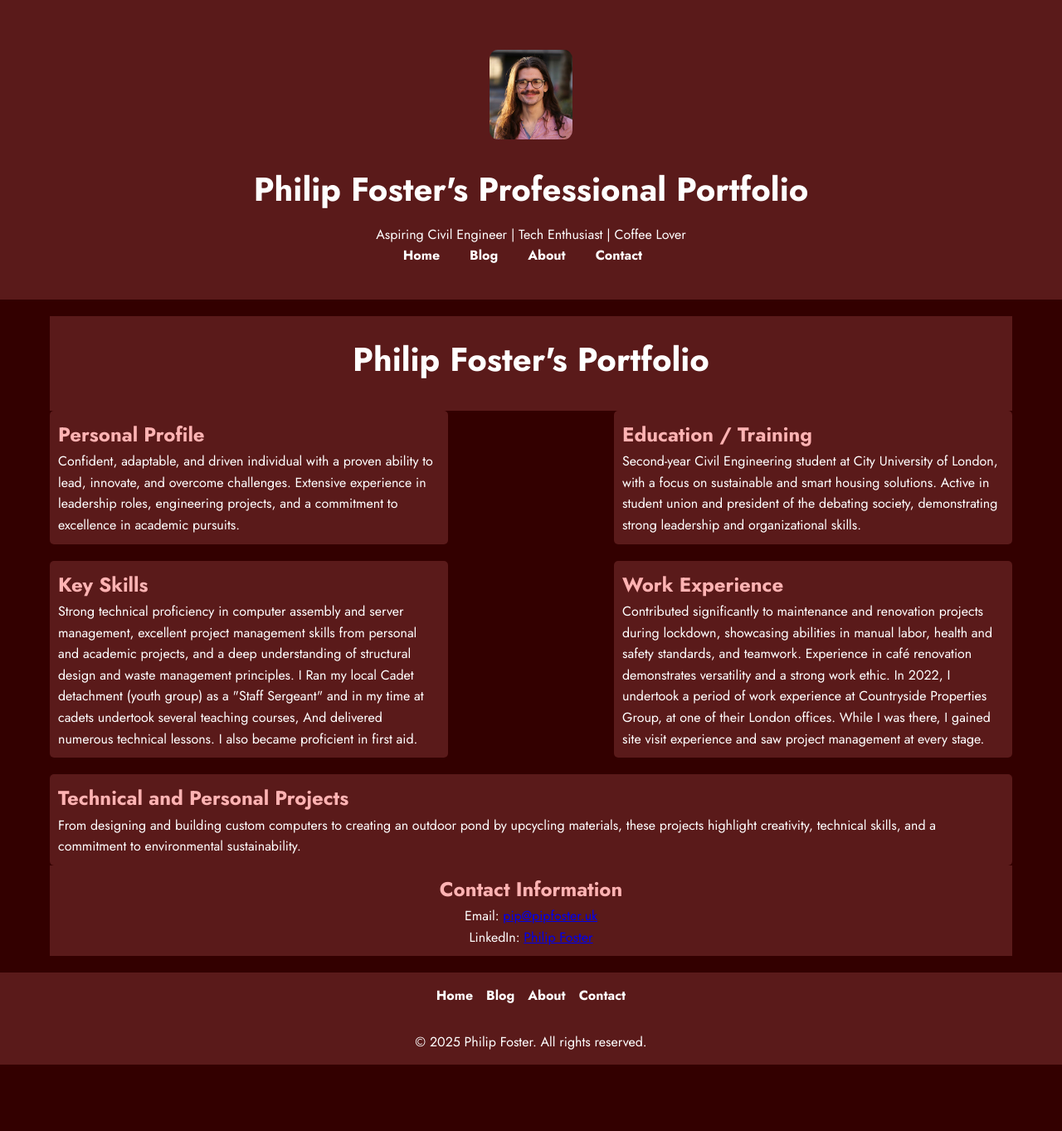
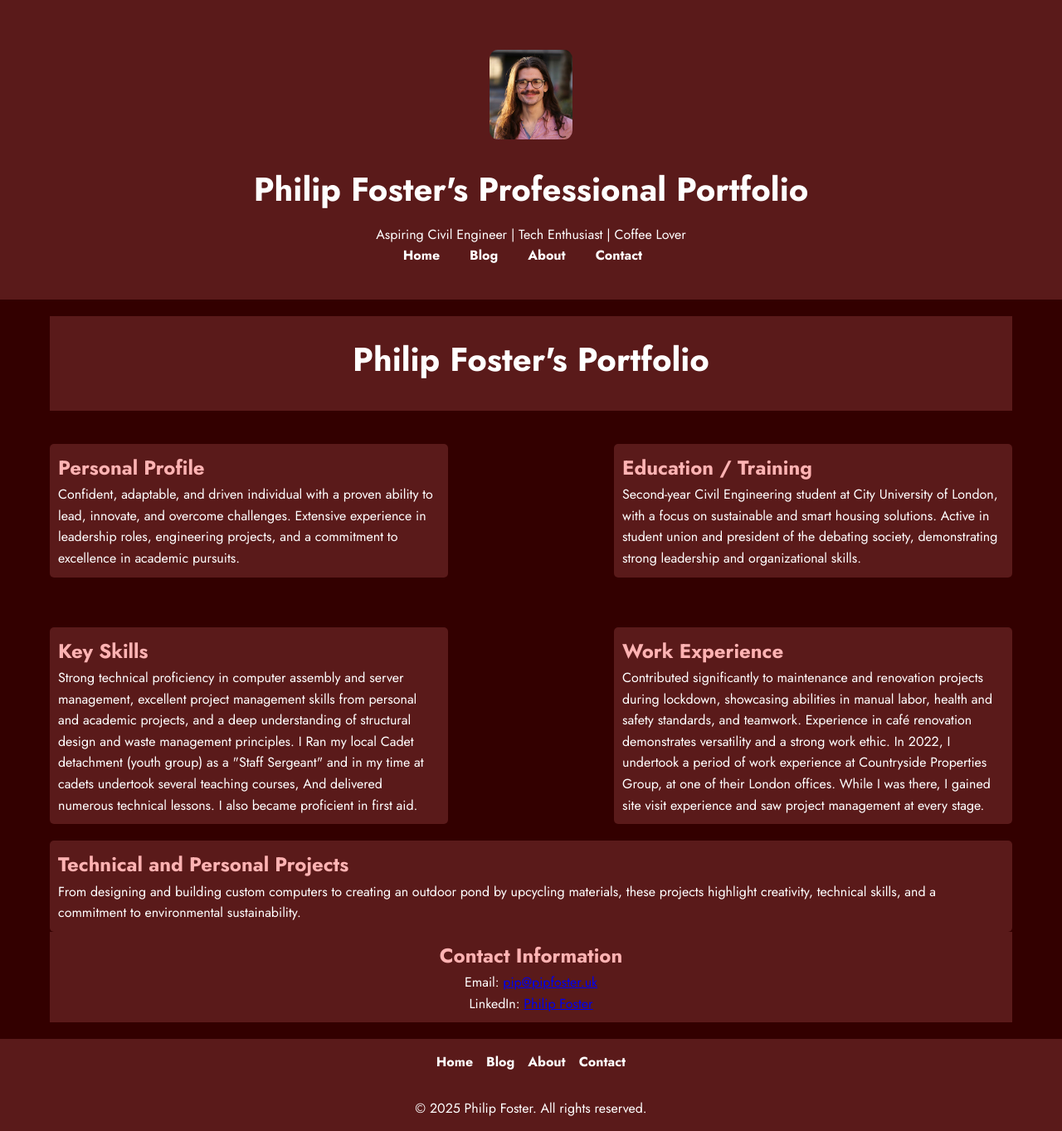
Before and after one commit to PipCraft/PipCraft.github.io, a Jekyll site: the page built from index.html, in a window 1280 px wide. Shown: the whole page at 83% size. Built offline with Jekyll 4.4.1, drawn with Linux system fonts in a browser that asks for light colours; before the commit the page ends 1283 px from its top, so only the background shows below that.

Commit message:
Update index.html
top margin

```diff
--- a/index.html
+++ b/index.html
@@ -60,19 +60,20 @@ title: "Philip Foster's Professional Portfolio"
             display: flex;
             justify-content: space-between;
             gap: 20px;
-            flex-wrap: wrap; /* Allow wrapping on smaller screens */
+            flex-wrap: wrap;
+            margin-top: 40px; /* Added margin to the top for spacing */
         }
 
         /* Section Styling */
         .main-content section {
             flex: 1;
-            min-width: 240px; /* Smaller min-width for compact layout */
-            max-width: 480px; /* Restrict width of each box */
-            padding: 10px; /* Reduced padding */
+            min-width: 240px;
+            max-width: 480px;
+            padding: 10px;
             background-color: #5a1a1a;
-            border-radius: 5px; /* Reduced rounding */
-            box-sizing: border-box; /* Ensures padding doesn’t affect box size */
-            margin-bottom: 20px; /* Added margin between boxes */
+            border-radius: 5px;
+            box-sizing: border-box;
+            margin-bottom: 20px;
         }
 
         .main-content section h2 {
@@ -81,19 +82,19 @@ title: "Philip Foster's Professional Portfolio"
 
         /* Projects Section */
         #projects {
-            padding: 10px; /* Reduced padding */
+            padding: 10px;
             background-color: #5a1a1a;
-            border-radius: 5px; /* Reduced rounding */
+            border-radius: 5px;
         }
 
         /* Mobile Responsiveness */
         @media (max-width: 768px) {
             .main-content {
-                flex-direction: column; /* Stack the sections vertically on small screens */
+                flex-direction: column;
             }
 
             .main-content section {
-                margin-bottom: 20px; /* Space between stacked sections */
+                margin-bottom: 20px;
             }
         }
     </style>
```
